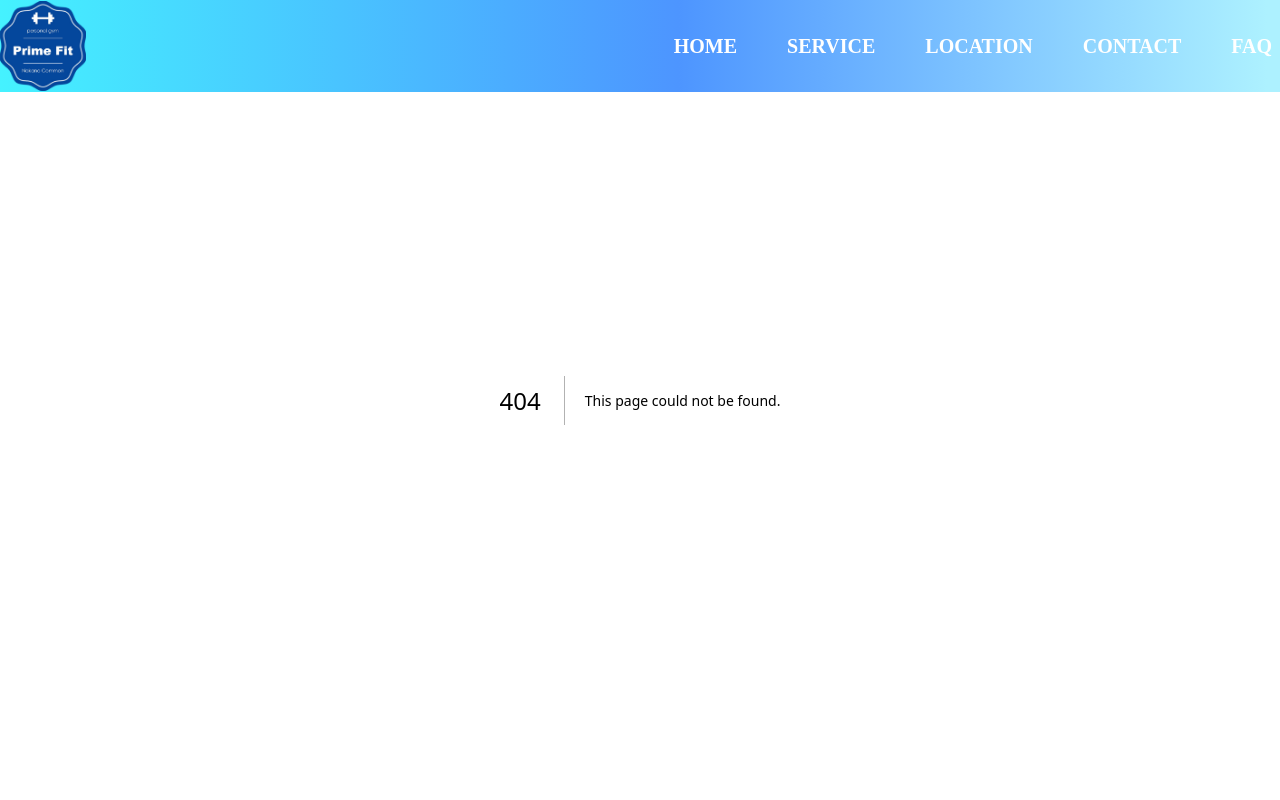
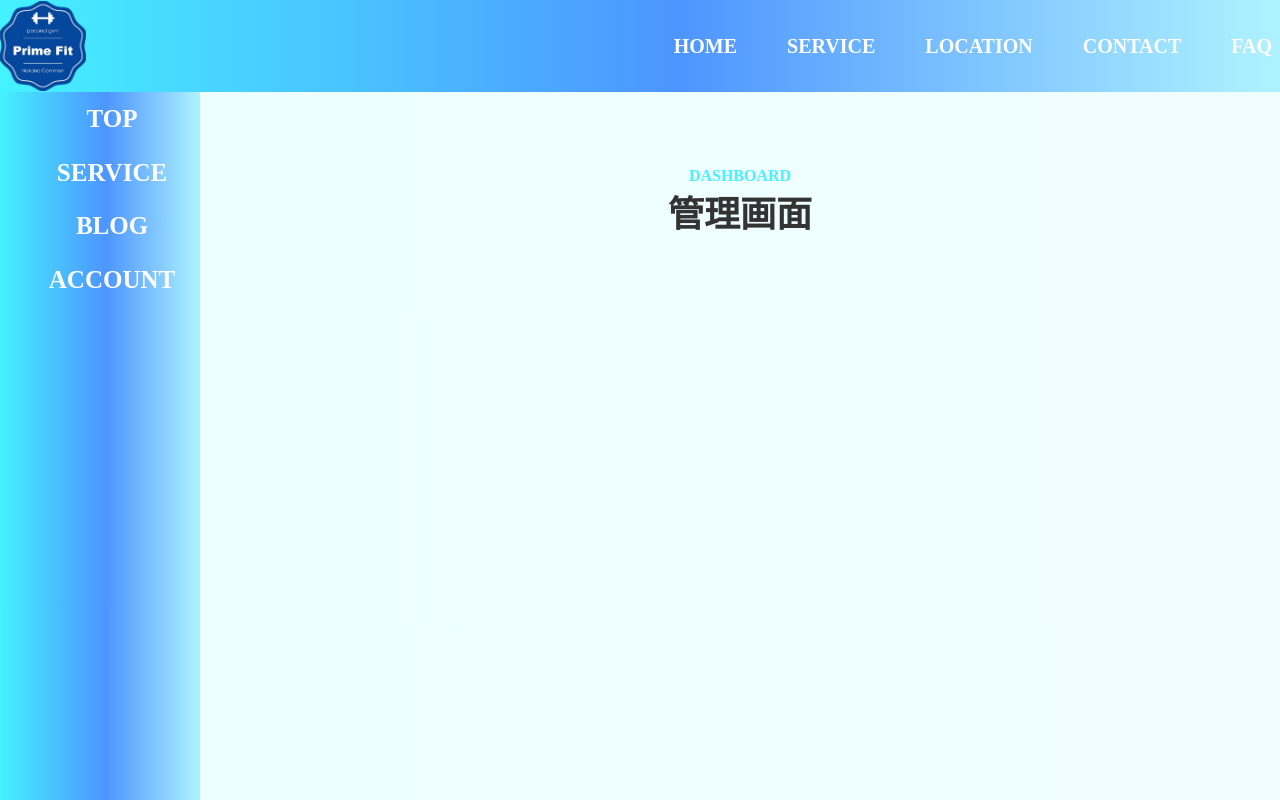
Before and after one commit to saitoshi/nakanoPrimeFit2, a Next.js app in the folder src/: page /dashboard in a window 1280 px wide. Before the commit this address had no page. Built offline with nearby package versions, Linux system fonts and the light colour scheme.

Commit message:
issue-06 - auth feature

```diff
--- /dev/null
+++ b/src/app/components/SideMenu/SideMenu.tsx
@@ -0,0 +1,42 @@
+'use client';
+import Link from 'next/link';
+import './style.css';
+import { useMedia } from 'react-use';
+import React, { CSSProperties } from 'react';
+
+const SideMenu = () => {
+  const isDesktop = useMedia('(min-width: 768px)', true);
+  const dashboardItems = [
+    {
+      menu: 'TOP',
+      link: '/dashboard',
+    },
+    {
+      menu: 'SERVICE',
+      link: '/dashboard-service',
+    },
+    {
+      menu: 'BLOG',
+      link: '/dashboard-blog',
+    },
+    {
+      menu: 'ACCOUNT',
+      link: '/account',
+    },
+  ];
+  return (
+    <div id='dashboardMenu'>
+      <ul className='dashboardLinks'>
+        {dashboardItems.map((item) => (
+          <li key={item.menu}>
+            <Link className='sideMenuLinks' key={item.menu} href={item.link}>
+              {item.menu}
+            </Link>
+          </li>
+        ))}
+      </ul>
+    </div>
+  );
+};
+
+export default SideMenu;
--- /dev/null
+++ b/src/app/components/SideMenu/style.css
@@ -0,0 +1,17 @@
+#dashboardMenu {
+  display: flex;
+  height: 100vh;
+  width: 200px;
+  flex-direction: column;
+  white-space: nowrap;
+  color: white;
+  background: linear-gradient(
+    90deg,
+    rgba(69, 242, 255, 1) 0%,
+    rgba(77, 149, 255, 1) 53%,
+    rgba(173, 241, 255, 1) 99%
+  );
+  overflow: auto;
+  position: fixed;
+  z-index: 1;
+}
--- /dev/null
+++ b/src/app/dashboard/page.tsx
@@ -0,0 +1,18 @@
+import type { Metadata } from 'next';
+import './style.css';
+import SideMenu from '../components/SideMenu/SideMenu';
+export default function Dashboard() {
+  return (
+    <div>
+      <SideMenu />
+      <div id='dashboardBody'>
+        <div id='dashboardContainer'>
+          <h2>
+            <p className='subHeader'>DASHBOARD</p>
+            <p className='mainHeader'>管理画面</p>
+          </h2>
+        </div>
+      </div>
+    </div>
+  );
+}
--- /dev/null
+++ b/src/app/dashboard/style.css
@@ -0,0 +1,8 @@
+#dashboardBody {
+  margin-left: 200px;
+}
+
+#dashboardContainer h2 {
+  padding: 72px 0 72px;
+  text-align: center;
+}
--- /dev/null
+++ b/src/app/utils/assistFunctions/userFunctions.ts
@@ -0,0 +1,21 @@
+/**
+ * @name getToken
+ * @desc Retrieves the token from the session storage or local storage
+ * @return
+ */
+export function getToken() {
+  return (
+    window.localStorage.getItem('token') ||
+    window.sessionStorage.getItem('token')
+  );
+}
+
+/**
+ * @name removeToken
+ * @desc Removes the token from the session stroage or local storage
+ * @return n/a
+ */
+export function removeToken() {
+  window.localStorage.removeItem('token');
+  window.sessionStorage.removeItem('token');
+}
```
